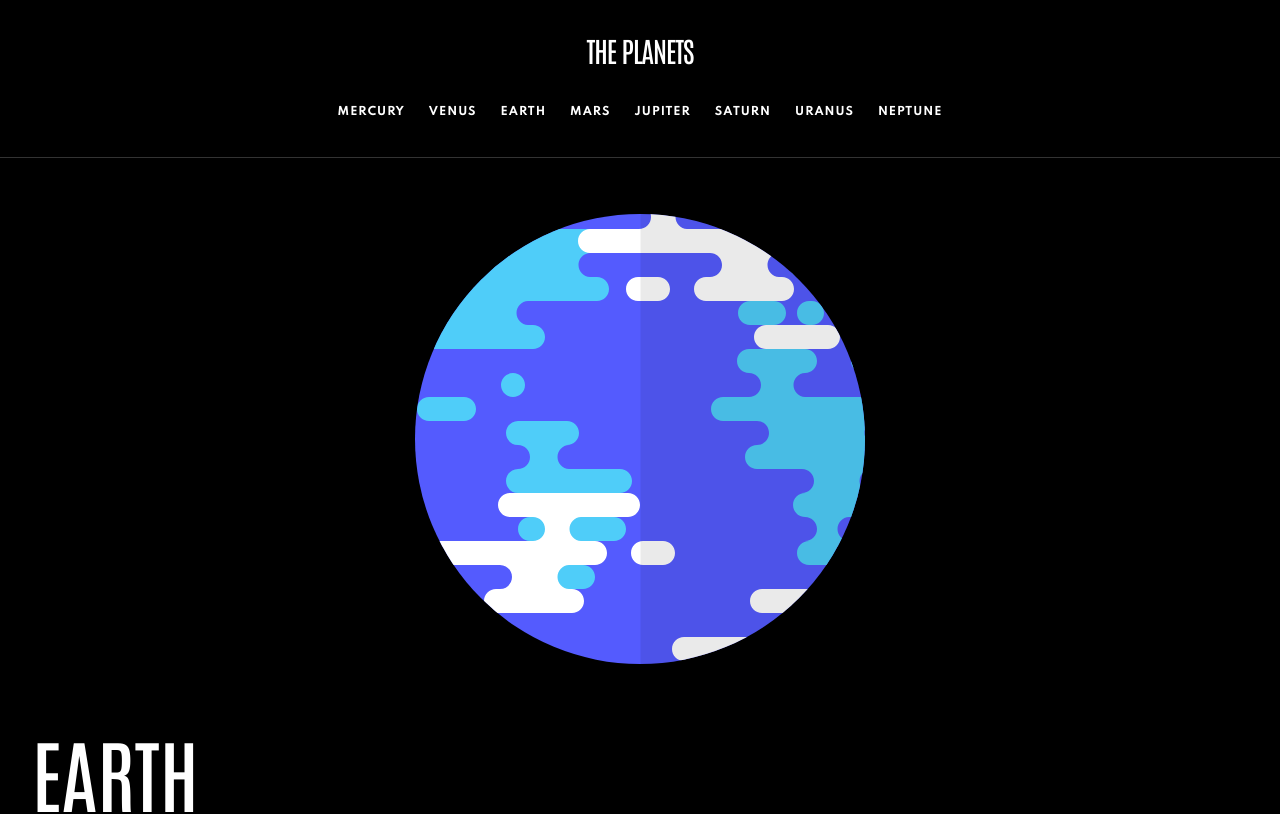
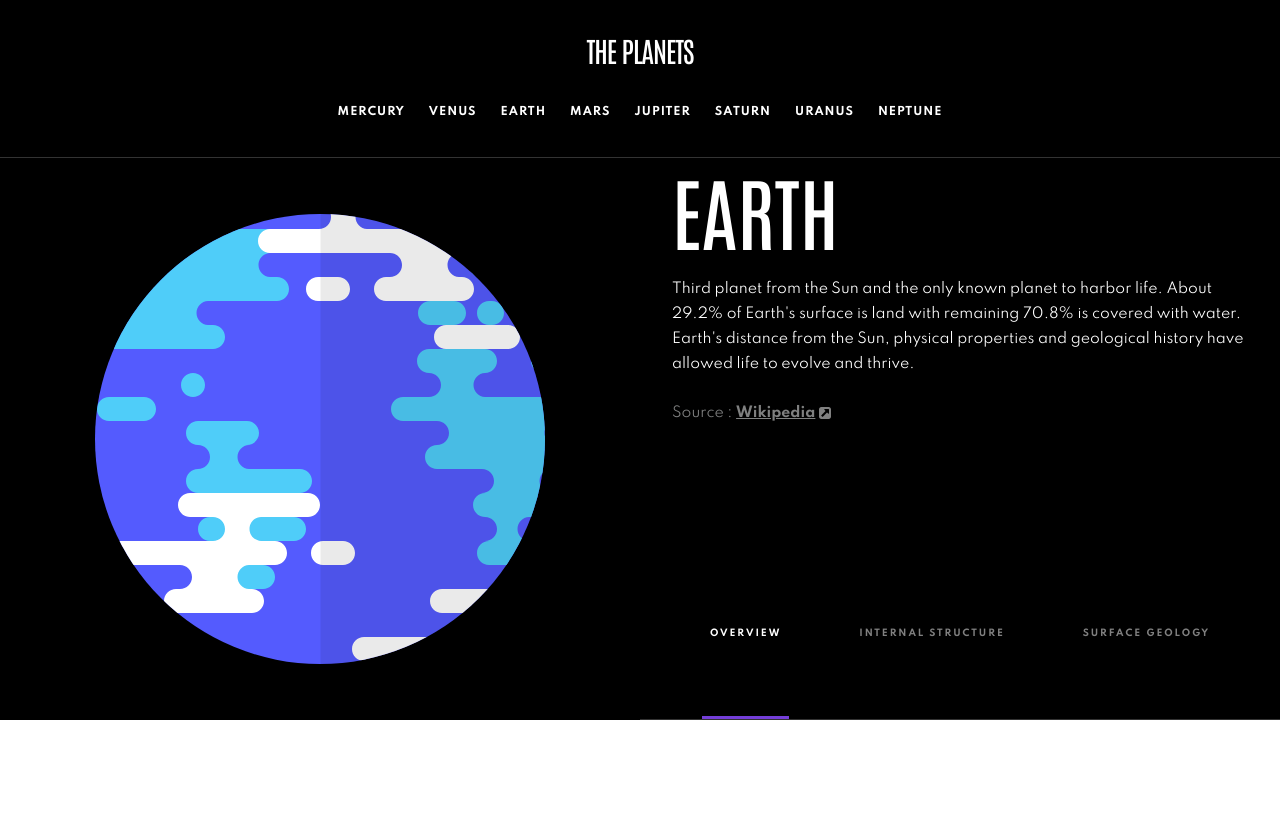
Before and after one commit to anet-eny/planets-fact-site, a React (Vite) app: page / in a window 1280 px wide. Shown: the top 814 px of the page. Built offline with nearby package versions, Linux system fonts and the light colour scheme.

Commit message:
feat: update tablet and desktop layout styles with grid

```diff
--- a/src/App.jsx
+++ b/src/App.jsx
@@ -27,23 +27,23 @@ function App() {
         selectedPlanet={selectedPlanet}
         onPlanetChange={handlePlanetChange}
       />
-      <div className="flex flex-col sm:flex-row sm:flex-wrap">
+      <div className="flex flex-col sm:grid sm:grid-cols-2">
         <TabButtons
           activeTab={activeTab}
           onTabChange={handleTabChange}
           selectedPlanet={selectedPlanet}
-          className="sm:order-3 sm:w-1/2"
+          className="sm:col-start-2 sm:row-start-2"
         />
         <PlanetImage
           selectedPlanet={selectedPlanet}
           activeTab={activeTab}
-          className="sm:order-1 sm:w-full"
+          className="sm:col-span-2 sm:row-start-1 md:col-span-1 md:row-span-2 md:row-start-1"
         />
         <PlanetInfo
           name={currentPlanet.name}
           content={currentContent.content}
           source={currentContent.source}
-          className="sm:order-2 sm:w-1/2"
+          className="sm:col-start-1 sm:row-start-2 md:col-start-2 md:row-start-1"
         />
       </div>
     </div>
```
